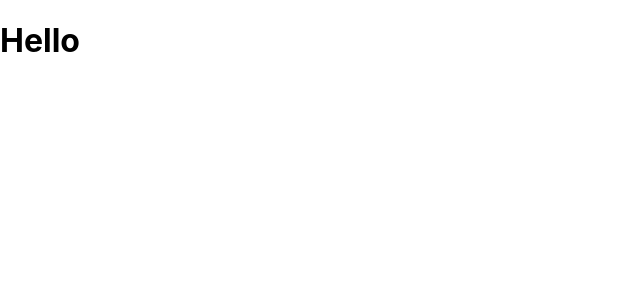
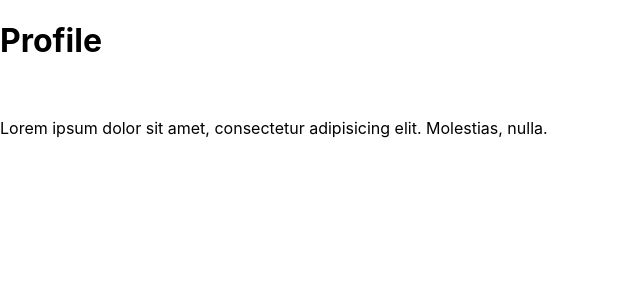
Before and after one commit to safronman/test_git2, a React (Create React App) app: page / in a window 1280 px wide. Shown: the top 300 px of the page, without its empty margins (0-640 px from the left). Built offline with nearby package versions, Linux system fonts and the light colour scheme.

Commit message:
user-2 commit-1

```diff
--- a/src/App.js
+++ b/src/App.js
@@ -4,7 +4,9 @@ import './App.css';
 function App() {
     return (
         <div>
-           <h1>Hello</h1>
+            <h1>Profile</h1>
+            <img src="" alt=""/>
+            <p>Lorem ipsum dolor sit amet, consectetur adipisicing elit. Molestias, nulla.</p>
         </div>
     );
 }
```
